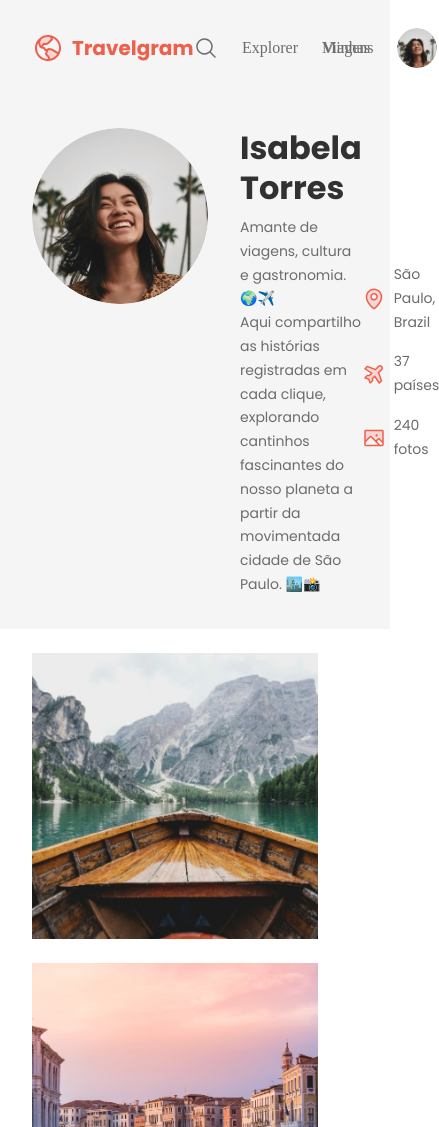
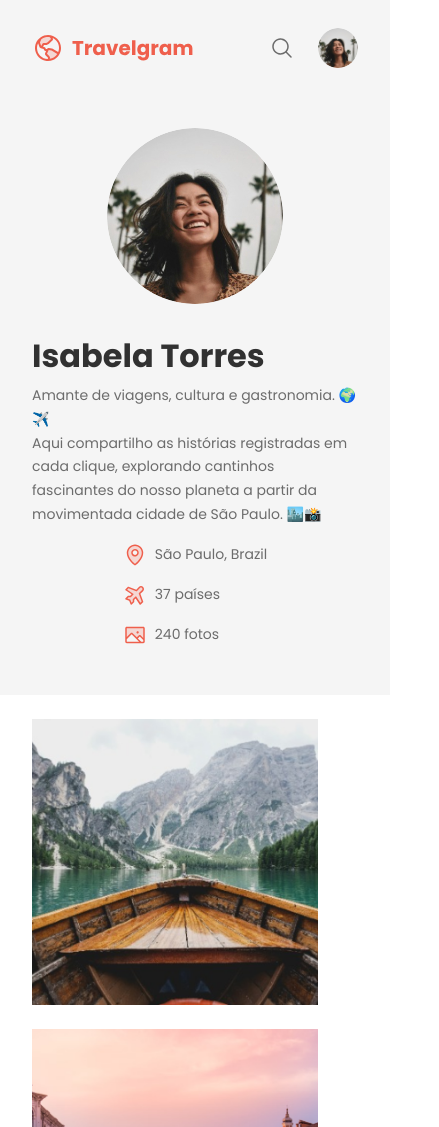
Before and after one commit to gui93araujo/projetoTravelgram, a plain HTML site: page index.html in a window 390 px wide. Shown: the top 1127 px of the page, 439 px wide, since content can reach past the window. Drawn offline with Linux system fonts and the light colour scheme.

Commit message:
add responsive layout

```diff
--- a/index.html
+++ b/index.html
@@ -19,8 +19,8 @@
             <ul>
                 <li><a href="#"><img src="assets/MagnifyingGlass.svg" alt="Icone de lupa"></a></li>
 
-                <li><a href="#">Explorer</a></li>
-                <li><a href="#">Minhas Viagens</a></li>
+                <li><a href="#" class="menu">Explorer</a></li>
+                <li><a href="#" class="menu">Minhas Viagens</a></li>
                 <li><a href="#"><img src="assets/Profile pic.jpg" alt="imagem profile"></a></li>
             </ul>
         </nav>
--- a/styles/header.css
+++ b/styles/header.css
@@ -7,6 +7,7 @@ header .container{
     display: flex;
     justify-content: space-between;
     align-items: center;
+    flex-direction: row;
 }
 
 #profile {
@@ -43,3 +44,13 @@ header .container{
     align-items: center;
     gap: 8px;
 }
+
+@media(width < 80em){
+
+    header .container,
+    header #profile{
+        flex-direction: column;
+        align-items: center;
+        margin-bottom: 1rem;
+    }
+}
--- a/styles/nav.css
+++ b/styles/nav.css
@@ -5,6 +5,10 @@ nav {
 
     line-height: 0;
     padding-block: 20px;
+
+    & .menu {
+        display: none;
+    }
 }
 
 nav ul {
@@ -12,7 +16,8 @@ nav ul {
     display: flex;
     justify-content: center;
     align-items: center;
-    gap: 24px;
+    gap: .5rem;
+
 
 
     padding-block: 8px;
@@ -23,3 +28,10 @@ nav ul li:last-child img {
     height: 40px;
     border-radius: 50%;
 }
+
+@media (width >= 80em) {
+    nav .menu {
+        display: inline;
+        gap: 24px;
+    }
+}
```
